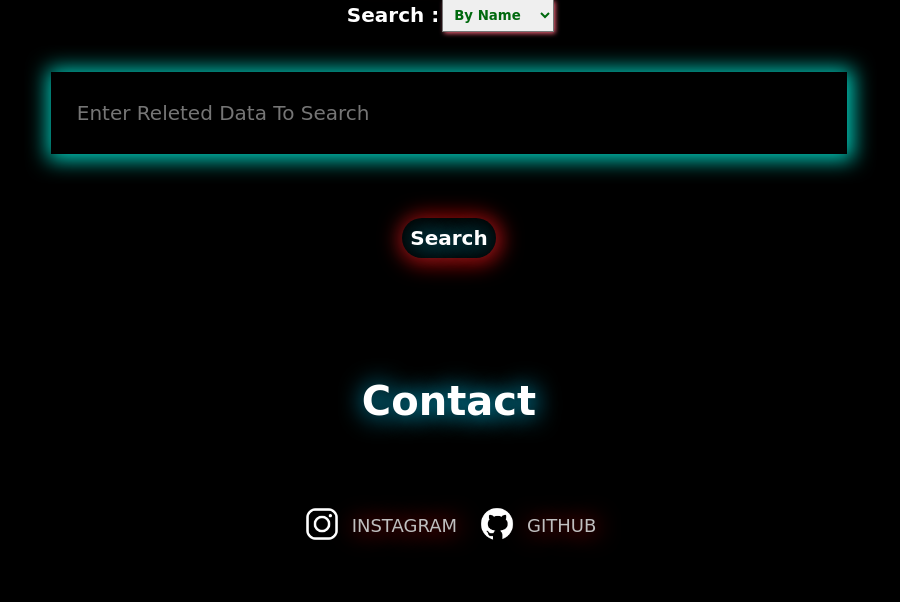
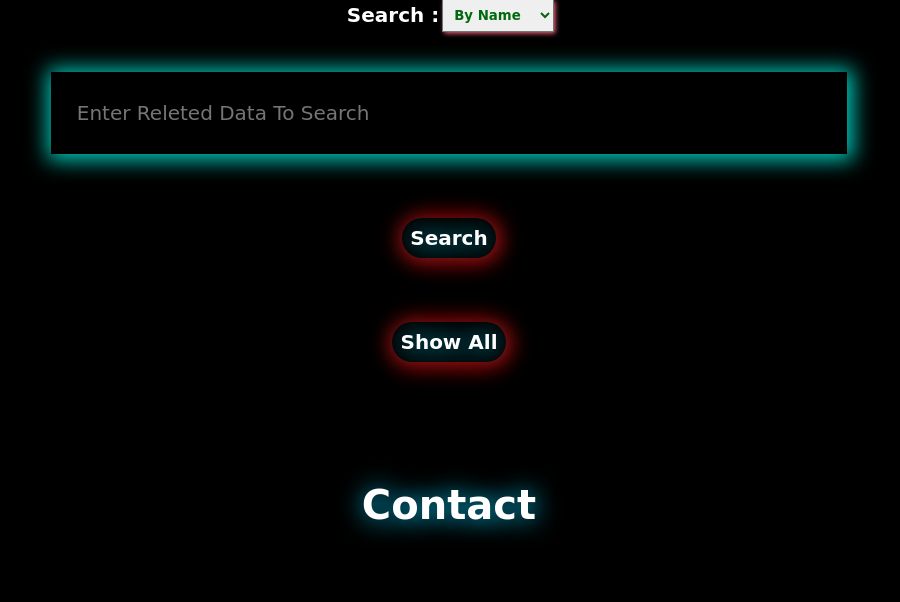
Before and after one commit to Manju200417/Student-Management-System_Flask, a Flask app: page /search_student in a window 1280 px wide. Shown: the part 311-913 px from the top of the page, without its empty margins (191-1091 px from the left). Before the commit the page ends 855 px from the top, so only its background shows below. Run offline with Flask 3, Linux system fonts and the light colour scheme.

Commit message:
Update search_student_Adding Show all button.html

```diff
--- a/templates/search_student.html
+++ b/templates/search_student.html
@@ -28,8 +28,9 @@
                     <option value="course">By Course</option>
                 </select>
             </div>
-            <input class="input_box" type="text" name="value" placeholder="Enter Releted Data To Search" required>
-            <button class="submit_button" type="submit">Search</button>
+            <input class="input_box" type="text" name="value" placeholder="Enter Releted Data To Search">
+            <button class="submit_button" type="submit" name="search">Search</button>
+            <button class="submit_button" type="submit" name="show_all">Show All</button>
         </form>
 
         <!-- ---------------- Table --------------------- -->
```
